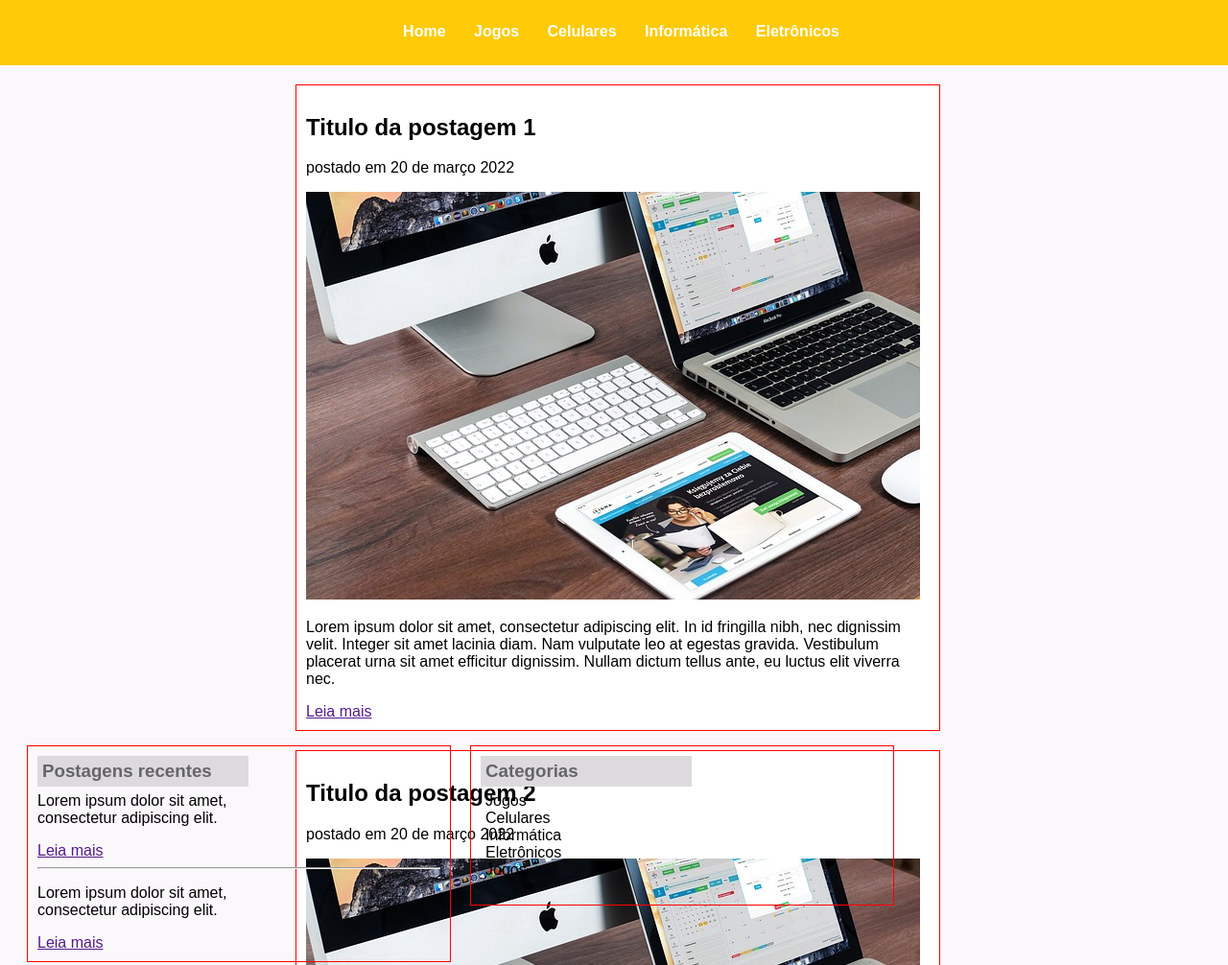
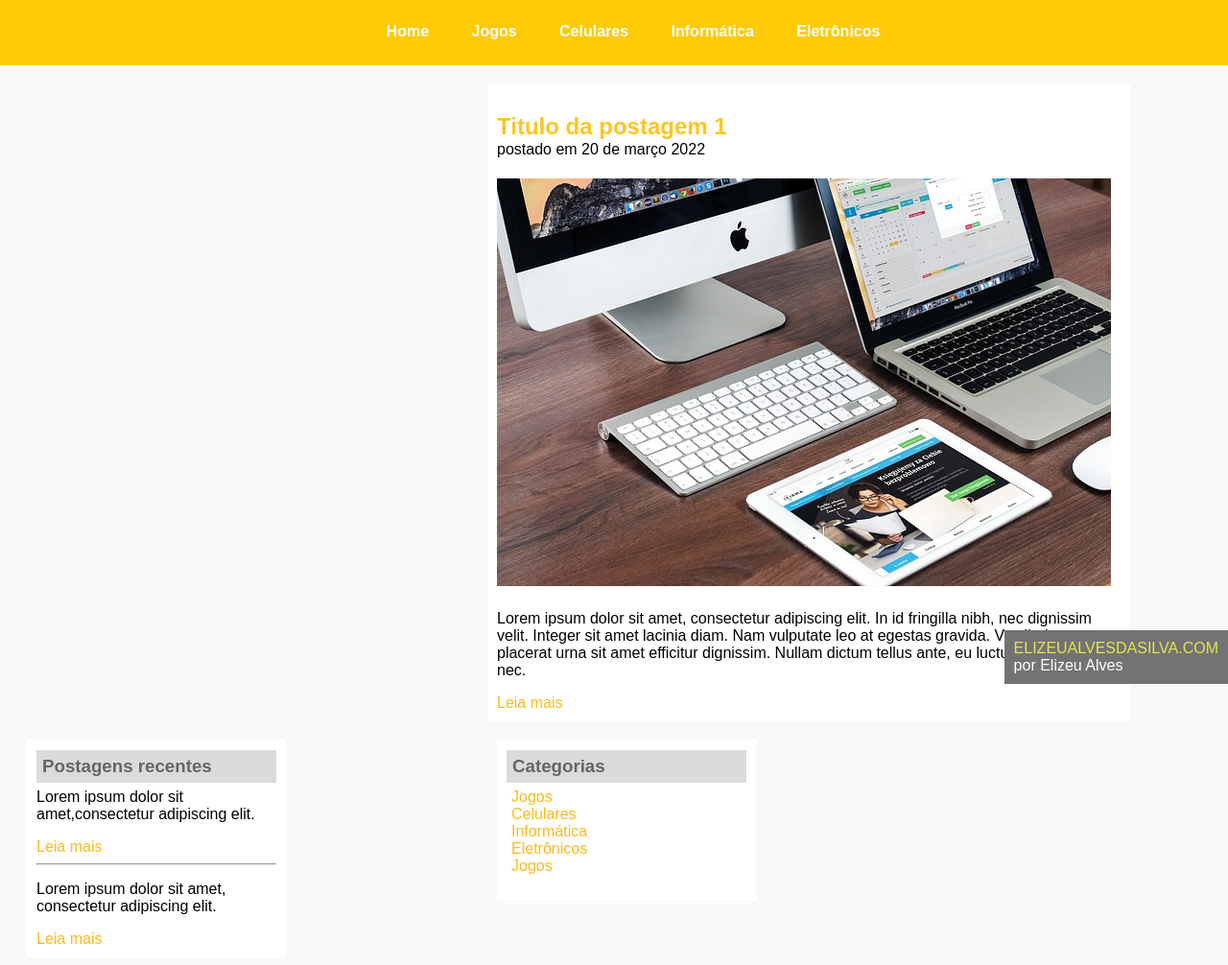
Before and after one commit to ElizeuAlves/Projetos_Web, a plain HTML site: page TecBlog/index.html in a window 1280 px wide. Shown: the part 72-1078 px from the top of the page at 96% size. Drawn offline with Linux system fonts and the light colour scheme.

Commit message:
Ajustes na página principal

```diff
--- a/TecBlog/estilo.css
+++ b/TecBlog/estilo.css
@@ -1,6 +1,15 @@
 body {
     font-family: Arial, Helvetica, sans-serif;
     background-color: #fbf8fb;
+}
+
+a {
+    color: #fdb919;
+    text-decoration: none;
+}
+
+a:hover {
+    text-decoration: underline;
 }
 
 div#principal div#cabecalho {
@@ -25,30 +34,57 @@ div#principal div#cabecalho ul#menu {
     text-decoration: none;
     text-align: center;
     margin-top: 25px;
+
+}
+
+div#principal div#cabecalho ul#menu li a {
+    color: white;
 }
 
 div#principal div#cabecalho ul#menu li {
+    /*border: 1px solid red;*/
     display: inline;
-    padding-right: 25px;
+    margin: 10px;
+    padding: 10px;
+}
+
+div#principal div#cabecalho ul#menu li a:hover {
+    color: #ffca06;
+    background-color: #ffffff;
+}
+
+div#principal div#cabecalho ul#menu li:hover{
+    background-color: #ffffff;
 }
 
 div#principal div.conteudo {
-    border: 1px solid red;
+    /*border: 1px solid red;*/
     background-color: #ffffff;
     width: 650px;
     padding: 10px 10px ;
-    margin-left: 300px;
+    margin-left: 500px;
     margin-bottom: 20px;
     float: left;
 }
 
+div#principal div.conteudo h2 {
+    color: #fdc620;
+    margin-bottom: -15px;
+}
+
+div#principal div.conteudo img {
+    margin: 5px auto;
+}
+
 div#principal div.lateral {
-    border: 1px solid red;
+    /*border: 1px solid red;*/
+    background-color: #ffffff;
     position: relative;
     display: block;
-    width: 420px;
-    top: -700px;
+    width: 250px;
     margin-left: 20px;
+    margin-right: 200px;
+    margin-bottom: 20px;
     padding: 10px 10px;
     float: left;
 }
@@ -60,17 +96,38 @@ div#principal div.lateral ul {
 
 div#principal div.lateral h3 {
     color: #656566;
-    width: 50%;
+    width: 95%;
     background-color: #dcdadd;
-    padding: 5px;
+    padding: 6px;
     margin-bottom: -10px;
     margin-top: 0px;
 }
 
+div#principal div.lateral ul#categoria li {
+    color: #fdb919;
+}
+
 div#principal div.contato {
-    float: right;
+    position: fixed;
+    background-color: #737373;
+    color: #ffffff;
+    padding: 10px;
+    right: 0px;
+    bottom: 15px;
+}
+
+div#principal div.contato span {
+    color: #e4e44c;
 }
 
 div#principal div.clear {
     clear: both;
 }
+
+div#principal div#rodape {
+    text-align: center;
+    background-color: #dcdadd;
+    width: 900px;
+    padding: 1px;
+    margin: auto;
+}
--- a/TecBlog/index.html
+++ b/TecBlog/index.html
@@ -15,11 +15,11 @@
 
             <h1><span class="titulo">Tec</span>Blog</h1>
             <ul id="menu">
-                <li>Home</li>
-                <li>Jogos</li>
-                <li>Celulares</li>
-                <li>Informática</li>
-                <li>Eletrônicos</li>
+                <li><a>Home</a></li>
+                <li><a>Jogos</a></li>
+                <li><a>Celulares</a></li>
+                <li><a>Informática</a></li>
+                <li><a>Eletrônicos</a></li>
             </ul>
         </div>
         <!--Fim do cabeçalho-->
@@ -37,6 +37,32 @@
             <a href="">Leia mais</a>
 
         </div>
+                <!--Início do conteúdo da lateral-->
+                <div class="lateral">
+                    <h3>Postagens recentes</h3>
+                    <p>Lorem ipsum dolor sit amet,consectetur adipiscing elit.</p>
+
+                    <a href="">Leia mais</a>
+
+                    <hr>
+
+                    <p>Lorem ipsum dolor sit amet, consectetur adipiscing elit.</p>
+
+                    <a href="">Leia mais</a>
+                </div>
+
+
+                <div class="lateral">
+                        <h3>Categorias</h3>
+                        <ul id="categoria">
+                            <li>Jogos</li>
+                            <li>Celulares</li>
+                            <li>Informática</li>
+                            <li>Eletrônicos</li>
+                            <li>Jogos</li>
+                        </ul>
+                </div>
+                <!--Fim do conteúdo da lateral-->
 
         <div class="conteudo">
             <h2>Titulo da postagem 2</h2>
@@ -52,40 +78,15 @@
         </div>
         <!--Fim do conteúdo-->
 
-        <!--Início do conteúdo da lateral-->
-        <div class="lateral">
-            <h3>Postagens recentes</h3>
-            <p>Lorem ipsum dolor sit amet, <br>consectetur adipiscing elit.</p>
-
-            <a href="">Leia mais</a>
-
-            <hr>
-
-            <p>Lorem ipsum dolor sit amet, <br>consectetur adipiscing elit.</p>
-
-            <a href="">Leia mais</a>
-        </div>
-
-
-        <div class="lateral">
-            <h3>Categorias</h3>
-            <ul>
-                <li>Jogos</li>
-                <li>Celulares</li>
-                <li>Informática</li>
-                <li>Eletrônicos</li>
-                <li>Jogos</li>
-            </ul>
-        </div>
-        <!--Fim do conteúdo da lateral-->
-
         <div class="contato">
-            ELIZEUALVESDASILVA.COM <br>
+            <span id="email">ELIZEUALVESDASILVA.COM</span> <br>
             por Elizeu Alves
         </div>
 
         <div class="clear"></div>
-        <h4>Todos os direitos reservados</h4>
+        <div id="rodape">
+            <h4>Todos os direitos reservados</h4>
+        </div>
     </div>
 
 </body>
```
